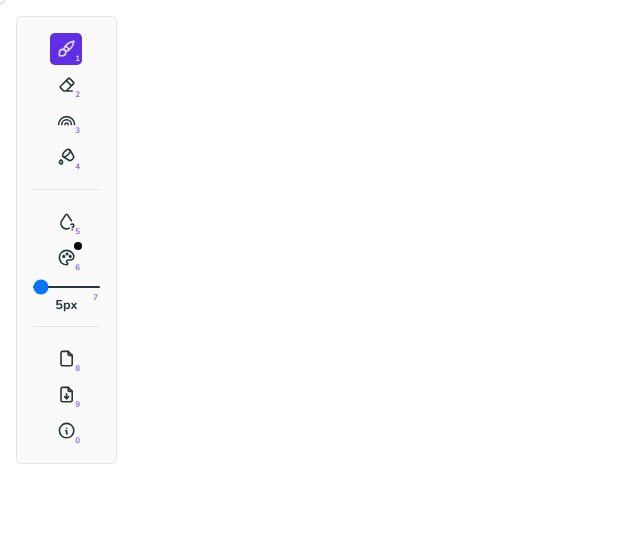
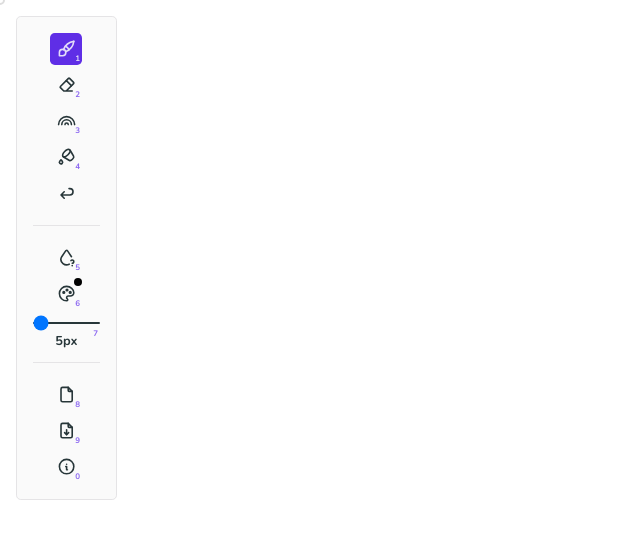
Before and after one commit to Aglowkeys/whiteboard, a plain HTML site: page index.html in a window 1280 px wide. Shown: the whole page, without its empty margins (0-640 px from the left). Drawn offline with nearby package versions, Linux system fonts and the light colour scheme.

Commit message:
Add undo button to toolbar

```diff
--- a/index.html
+++ b/index.html
@@ -117,6 +117,23 @@
         </svg>
         <span class="keybinding">4</span>
         <span class="tooltip">Rellenar pizarra</span>
+      </button>
+
+      <button id="btn-undo" class="btn">
+        <svg
+          aria-hidden="true"
+          xmlns="http://www.w3.org/2000/svg"
+          viewBox="0 0 24 24"
+           fill="none"
+            stroke="currentColor"
+            stroke-width="2"
+             stroke-linecap="round"
+              stroke-linejoin="round"
+            >
+            <path stroke="none" d="M0 0h24v24H0z" fill="none"></path>
+            <path d="M9 11l-4 4l4 4m-4 -4h11a4 4 0 0 0 0 -8h-1"></path>
+          </svg>
+        <span class="tooltip">Deshacer</span>
       </button>
 
       <span aria-hidden="true" class="divider"></span>
--- a/scripts.js
+++ b/scripts.js
@@ -122,8 +122,15 @@ const updateCurrent = (elem) => {
 // ========== DOM TOOLS ==========
 //
 const root = document.querySelector(':root');
-const [btnBrush, btnEraser, btnRainbow, btnBucket, btnRandom, btnClear] =
-  document.querySelectorAll('button');
+const [
+  btnBrush,
+  btnEraser,
+  btnRainbow,
+  btnBucket,
+  btnUndo,
+  btnRandom,
+  btnClear
+] = document.querySelectorAll('button');
 const [inputColor, inputRange] = document.querySelectorAll('input');
 const brushSize = document.querySelector('.brush-size');
 
@@ -163,6 +170,11 @@ const selectBucketTool = () => {
   updateCurrent(btnBucket);
 };
 btnBucket.addEventListener('click', selectBucketTool);
+
+// Deshacer acción
+btnUndo.addEventListener('click', () => {
+  undoLastAction();
+});
 
 // Color random
 const selectRandomColorTool = () => {
```
